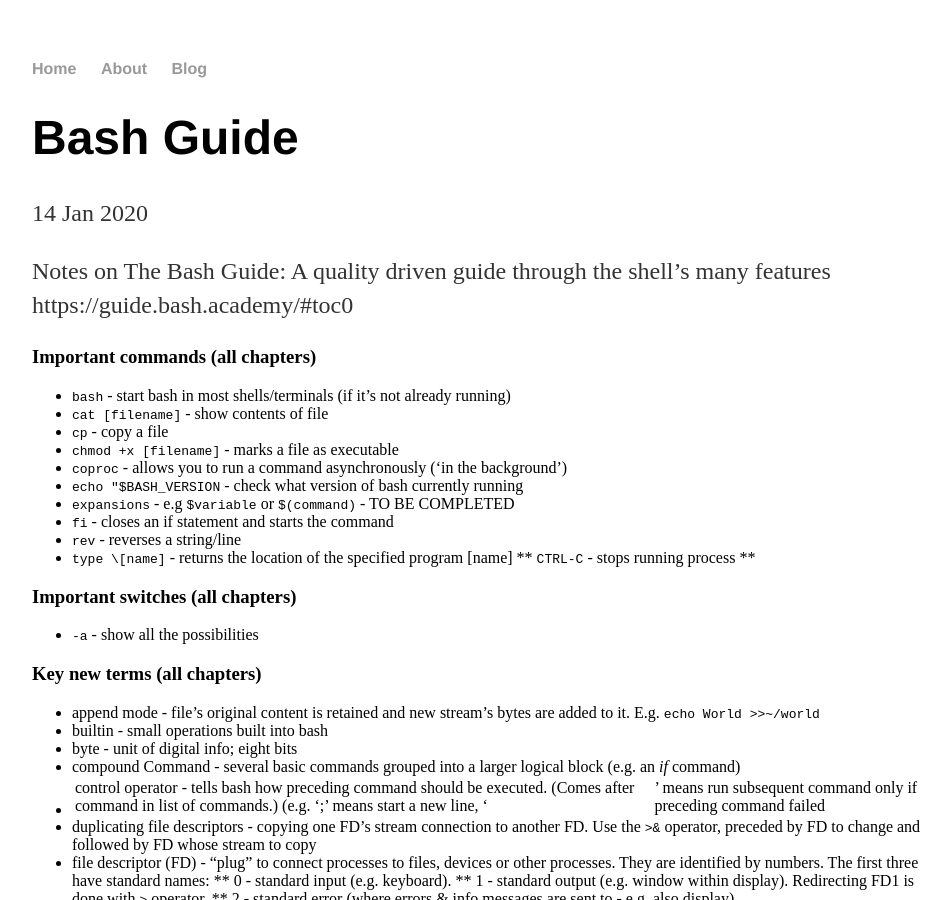
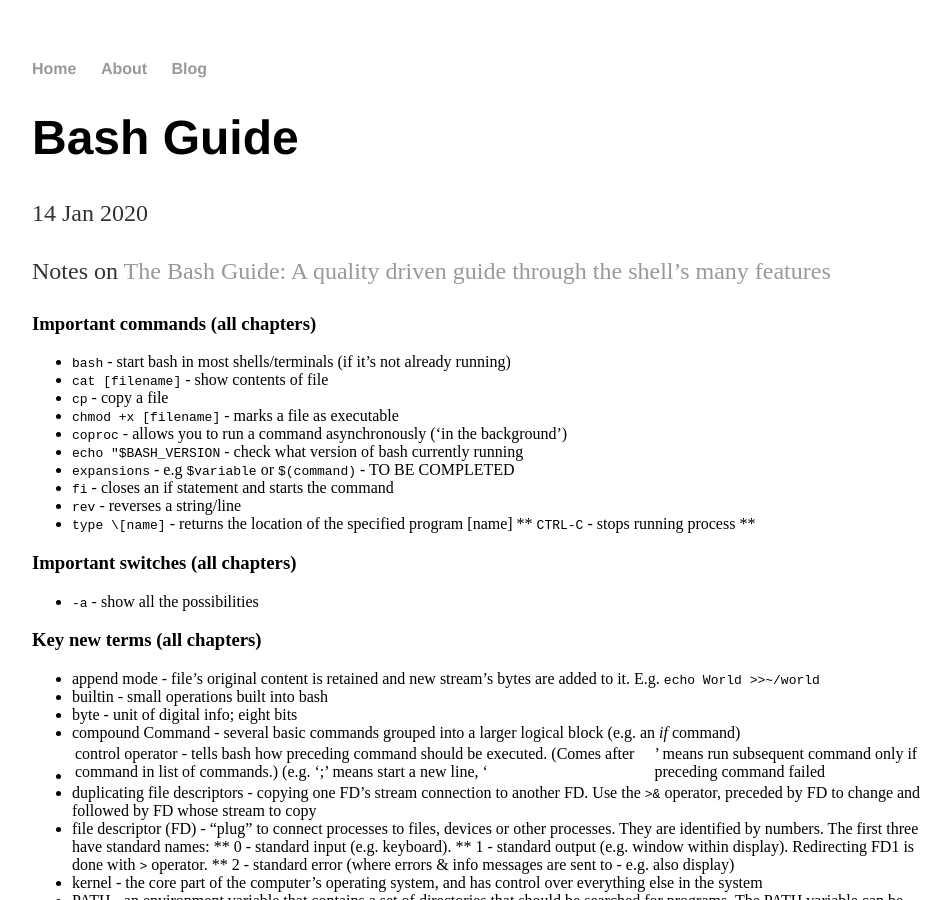
Before and after one commit to jchenj/jchenj.github.io, a Jekyll site: the page built from _posts/2020-01-14-bash-guide.md, in a window 1280 px wide and 900 px high. Shown: the whole window, without its empty margins (160-1111 px from the left). Built offline with Jekyll 4.4.1, drawn with Linux system fonts in a browser that asks for light colours; our own code applies the rules of GitHub Pages for plain Markdown files.

Commit message:
Update 2020-01-14-bash-guide.md

```diff
--- a/_posts/2020-01-14-bash-guide.md
+++ b/_posts/2020-01-14-bash-guide.md
@@ -2,7 +2,8 @@
 
 ---
 
-Notes on The Bash Guide: A quality driven guide through the shell's many features https://guide.bash.academy/#toc0
+Notes on [The Bash Guide: A quality driven guide through the shell's many features](https://guide.bash.academy/#toc0)
+
 ### Important commands (all chapters)
 * `bash` - start  bash in most shells/terminals (if it's not already running)
 * `cat [filename]` - show contents of file
```
